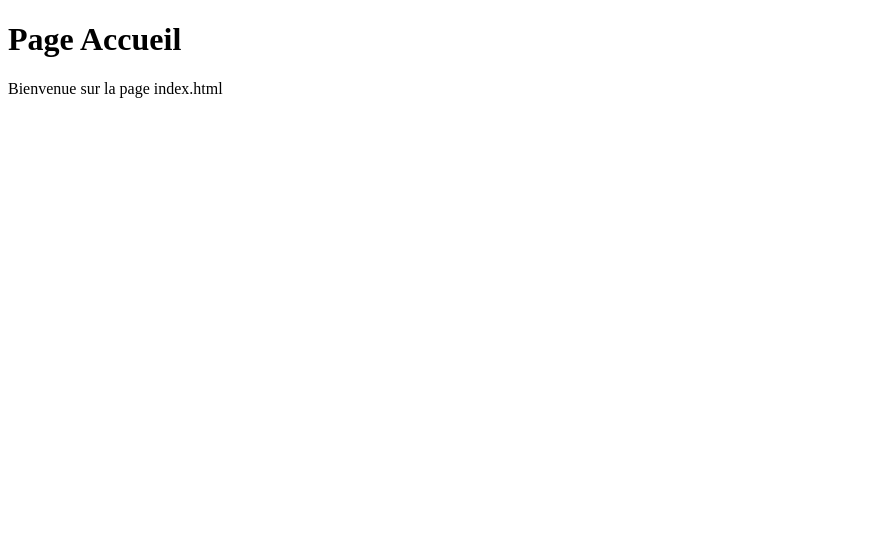
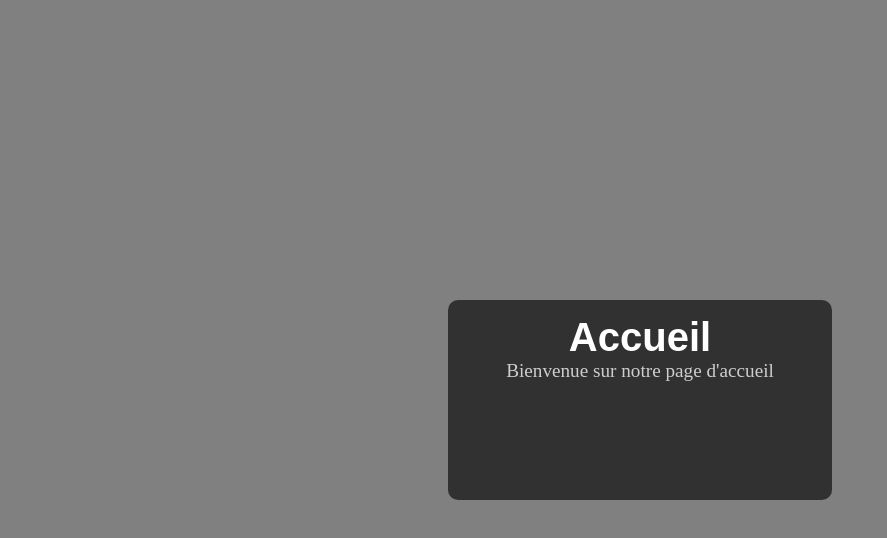
Before and after one commit to esteban-genty/runtrack-node-JS, a website: page JOUR05/runtrack_express/projet_web/views/index.html in a window 1280 px wide. Shown: the whole page, without its empty margins (0-887 px from the left). Drawn offline with Linux system fonts and the light colour scheme; files that its build step writes are made by us from their sources.

Commit message:
Ajout du JOB06 du JOUR05

```diff
--- a/JOUR05/runtrack_express/projet_web/public/about.css
+++ b/JOUR05/runtrack_express/projet_web/public/about.css
@@ -0,0 +1,36 @@
+*{
+    margin: 0;
+    padding: 0;
+    box-sizing: border-box;
+}
+
+main{
+    background-color: gray;
+    height: 100vh;
+    display: flex;
+    justify-content: center;
+    align-items: center;
+}
+
+.header{
+    display: flex;
+    justify-self: center;
+    align-items: center;
+    flex-direction: column;
+    background-color: rgb(49, 49, 49);
+    height: 200px;
+    width: 30%;
+    padding: 15px;
+    border-radius: 10px;
+}
+
+.header h1{
+    color: white;
+    font-size: 2.5rem;
+    font-family: Arial, Helvetica, sans-serif;
+}
+
+.header p{
+    color: rgb(206, 206, 206);
+    font-size: 1.2rem;
+}
--- a/JOUR05/runtrack_express/projet_web/public/index.css
+++ b/JOUR05/runtrack_express/projet_web/public/index.css
@@ -0,0 +1,36 @@
+*{
+    margin: 0;
+    padding: 0;
+    box-sizing: border-box;
+}
+
+main{
+    background-color: gray;
+    height: 100vh;
+    display: flex;
+    justify-content: center;
+    align-items: center;
+}
+
+.header{
+    display: flex;
+    justify-self: center;
+    align-items: center;
+    flex-direction: column;
+    background-color: rgb(49, 49, 49);
+    height: 200px;
+    width: 30%;
+    padding: 15px;
+    border-radius: 10px;
+}
+
+.header h1{
+    color: white;
+    font-size: 2.5rem;
+    font-family: Arial, Helvetica, sans-serif;
+}
+
+.header p{
+    color: rgb(206, 206, 206);
+    font-size: 1.2rem;
+}
--- a/JOUR05/runtrack_express/projet_web/views/index.html
+++ b/JOUR05/runtrack_express/projet_web/views/index.html
@@ -3,12 +3,17 @@
 <head>
     <meta charset="UTF-8">
     <meta name="viewport" content="width=device-width, initial-scale=1.0">
+    <link rel="stylesheet" href="index.css">
     <title>Index</title>
 </head>
 <body>
 
-    <h1>Page Accueil</h1>
-    <p>Bienvenue sur la page index.html</p>
+    <main>
+        <section class="header">
+            <h1>Accueil</h1>
+            <p>Bienvenue sur notre page d'accueil</p>
+        </section>
+    </main>
 
 </body>
 </html>
```
Also changed, not shown: JOUR05/runtrack_express/projet_web/index.js (+5 -5 lines), JOUR05/runtrack_express/projet_web/views/about.html (+7 -2 lines).
